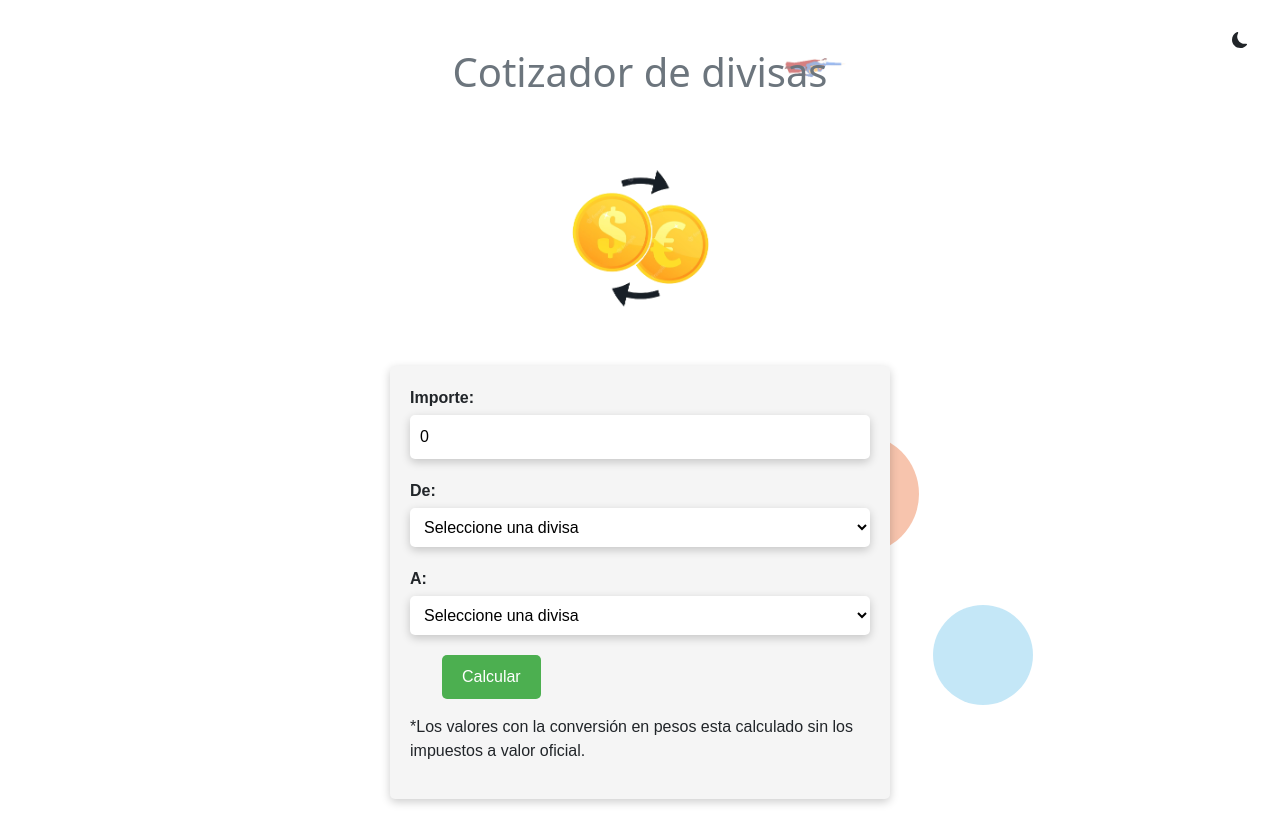
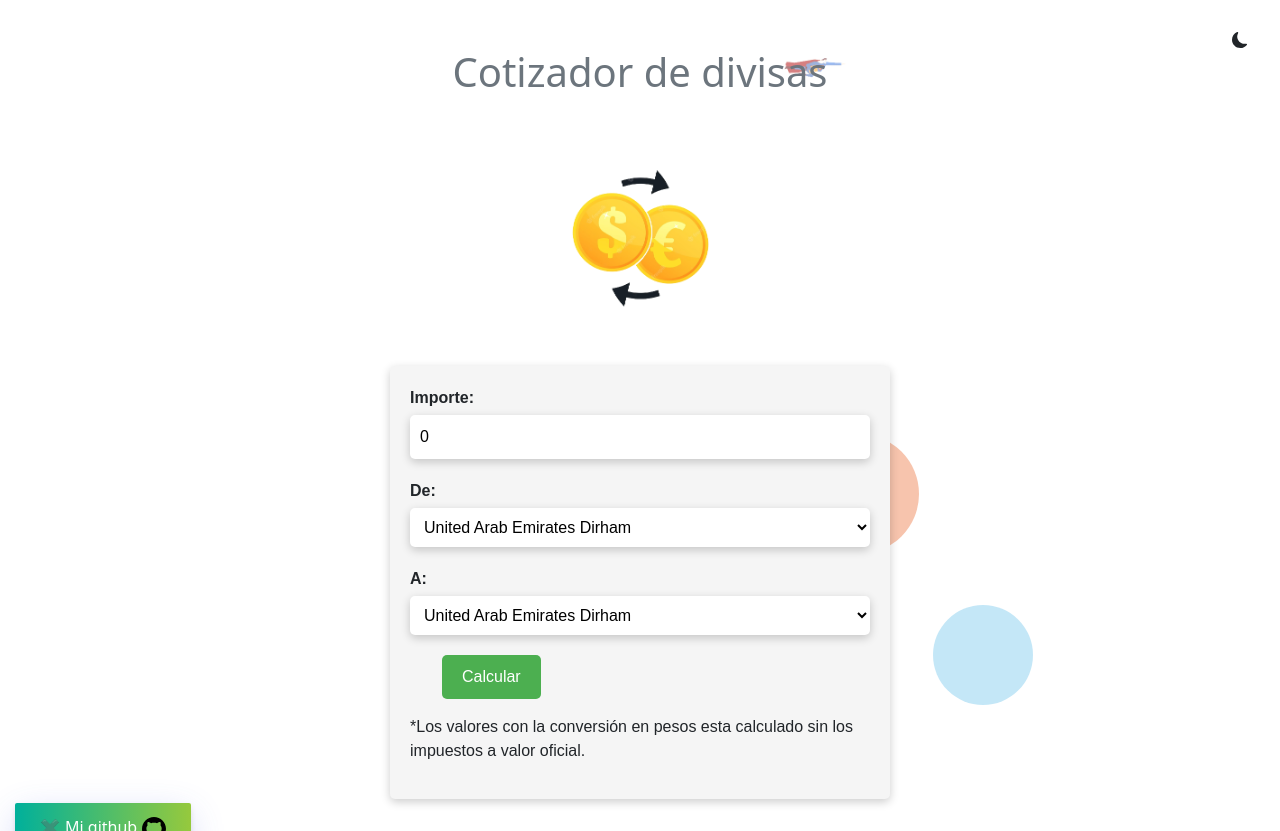
Before and after one commit to TomyReiv/primera-entrega-CoderHouse, a website: page index.html in a window 1280 px wide. Drawn offline with nearby package versions, Linux system fonts and the light colour scheme.

Commit message:
Entrega final
Uso de fetch en API de conversor de divisas

```diff
--- /dev/null
+++ b/currencies.js
@@ -0,0 +1,208 @@
+const currenciesList = {
+  AED: "United Arab Emirates Dirham",
+  AFN: "Afghan Afghani",
+  ALL: "Albanian Lek",
+  AMD: "Armenian Dram",
+  ANG: "NL Antillean Guilder",
+  AOA: "Angolan Kwanza",
+  ARS: "Argentine Peso",
+  AUD: "Australian Dollar",
+  AWG: "Aruban Florin",
+  AZN: "Azerbaijani Manat",
+  BAM: "Bosnia-Herzegovina Convertible Mark",
+  BBD: "Barbadian Dollar",
+  BDT: "Bangladeshi Taka",
+  BGN: "Bulgarian Lev",
+  BHD: "Bahraini Dinar",
+  BIF: "Burundian Franc",
+  BMD: "Bermudan Dollar",
+  BND: "Brunei Dollar",
+  BOB: "Bolivian Boliviano",
+  BRL: "Brazilian Real",
+  BSD: "Bahamian Dollar",
+  BTN: "Bhutanese Ngultrum",
+  BWP: "Botswanan Pula",
+  BYN: "Belarusian ruble",
+  BZD: "Belize Dollar",
+  CAD: "Canadian Dollar",
+  CDF: "Congolese Franc",
+  CHF: "Swiss Franc",
+  CLF: "Unidad de Fomento",
+  CLP: "Chilean Peso",
+  CNY: "Chinese Yuan",
+  COP: "Coombian Peso",
+  CRC: "Costa Rican Colón",
+  CUC: "Cuban Convertible Peso",
+  CUP: "Cuban Peso",
+  CVE: "Cape Verdean Escudo",
+  CZK: "Czech Republic Koruna",
+  DJF: "Djiboutian Franc",
+  DKK: "Danish Krone",
+  DOP: "Dominican Peso",
+  DZD: "Algerian Dinar",
+  EGP: "Egyptian Pound",
+  ERN: "Eritrean Nakfa",
+  ETB: "Ethiopian Birr",
+  EUR: "Euro",
+  FJD: "Fijian Dollar",
+  FKP: "Falkland Islands Pound",
+  GBP: "British Pound Sterling",
+  GEL: "Georgian Lari",
+  GGP: "Guernsey pound",
+  GHS: "Ghanaian Cedi",
+  GIP: "Gibraltar Pound",
+  GMD: "Gambian Dalasi",
+  GNF: "Guinean Franc",
+  GTQ: "Guatemalan Quetzal",
+  GYD: "Guyanaese Dollar",
+  HKD: "Hong Kong Dollar",
+  HNL: "Honduran Lempira",
+  HRK: "Croatian Kuna",
+  HTG: "Haitian Gourde",
+  HUF: "Hungarian Forint",
+  IDR: "Indonesian Rupiah",
+  ILS: "Israeli New Sheqel",
+  IMP: "Manx pound",
+  INR: "Indian Rupee",
+  IQD: "Iraqi Dinar",
+  IRR: "Iranian Rial",
+  ISK: "Icelandic Króna",
+  JEP: "Jersey pound",
+  JMD: "Jamaican Dollar",
+  JOD: "Jordanian Dinar",
+  JPY: "Japanese Yen",
+  KES: "Kenyan Shilling",
+  KGS: "Kyrgystani Som",
+  KHR: "Cambodian Riel",
+  KMF: "Comorian Franc",
+  KPW: "North Korean Won",
+  KRW: "South Korean Won",
+  KWD: "Kuwaiti Dinar",
+  KYD: "Cayman Islands Dollar",
+  KZT: "Kazakhstani Tenge",
+  LAK: "Laotian Kip",
+  LBP: "Lebanese Pound",
+  LKR: "Sri Lankan Rupee",
+  LRD: "Liberian Dollar",
+  LSL: "Lesotho Loti",
+  LTL: "Lithuanian Litas",
+  LVL: "Latvian Lats",
+  LYD: "Libyan Dinar",
+  MAD: "Moroccan Dirham",
+  MDL: "Moldovan Leu",
+  MGA: "Malagasy Ariary",
+  MKD: "Macedonian Denar",
+  MMK: "Myanma Kyat",
+  MNT: "Mongolian Tugrik",
+  MOP: "Macanese Pataca",
+  MRO: "Mauritanian ouguiya",
+  MUR: "Mauritian Rupee",
+  MVR: "Maldivian Rufiyaa",
+  MWK: "Malawian Kwacha",
+  MXN: "Mexican Peso",
+  MYR: "Malaysian Ringgit",
+  MZN: "Mozambican Metical",
+  NAD: "Namibian Dollar",
+  NGN: "Nigerian Naira",
+  NIO: "Nicaraguan Córdoba",
+  NOK: "Norwegian Krone",
+  NPR: "Nepalese Rupee",
+  NZD: "New Zealand Dollar",
+  OMR: "Omani Rial",
+  PAB: "Panamanian Balboa",
+  PEN: "Peruvian Nuevo Sol",
+  PGK: "Papua New Guinean Kina",
+  PHP: "Philippine Peso",
+  PKR: "Pakistani Rupee",
+  PLN: "Polish Zloty",
+  PYG: "Paraguayan Guarani",
+  QAR: "Qatari Rial",
+  RON: "Romanian Leu",
+  RSD: "Serbian Dinar",
+  RUB: "Russian Ruble",
+  RWF: "Rwandan Franc",
+  SAR: "Saudi Riyal",
+  SBD: "Solomon Islands Dollar",
+  SCR: "Seychellois Rupee",
+  SDG: "Sudanese Pound",
+  SEK: "Swedish Krona",
+  SGD: "Singapore Dollar",
+  SHP: "Saint Helena Pound",
+  SLL: "Sierra Leonean Leone",
+  SOS: "Somali Shilling",
+  SRD: "Surinamese Dollar",
+  STD: "São Tomé and Príncipe dobra",
+  SVC: "Salvadoran Colón",
+  SYP: "Syrian Pound",
+  SZL: "Swazi Lilangeni",
+  THB: "Thai Baht",
+  TJS: "Tajikistani Somoni",
+  TMT: "Turkmenistani Manat",
+  TND: "Tunisian Dinar",
+  TRY: "Turkish Lira",
+  TTD: "Trinidad and Tobago Dollar",
+  TWD: "New Taiwan Dollar",
+  TZS: "Tanzanian Shilling",
+  UAH: "Ukrainian Hryvnia",
+  UGX: "Ugandan Shilling",
+  USD: "US Dollar",
+  UYU: "Uruguayan Peso",
+  UZS: "Uzbekistan Som",
+  VEF: "Venezuelan Bolívar",
+  VND: "Vietnamese Dong",
+  VUV: "Vanuatu Vatu",
+  WST: "Samoan Tala",
+  XAF: "CFA Franc BEAC",
+  XAG: "Silver Ounce",
+  XAU: "Gold Ounce",
+  XCD: "East Caribbean Dollar",
+  XDR: "Special drawing rights",
+  XOF: "CFA Franc BCEAO",
+  XPF: "CFP Franc",
+  YER: "Yemeni Rial",
+  ZAR: "South African Rand",
+  ZWL: "Zimbabwean dollar",
+  ETH: "Ethereum",
+  BNB: "Binance",
+  SOL: "Solana",
+  DOT: "Polkadot",
+  AVAX: "Avalanche",
+  MATIC: "Matic Token",
+  LTC: "Litecoin",
+  ADA: "Cardano",
+};
+
+const desde = document.querySelector("#de");
+const hasta = document.querySelector("#a");
+
+for (const [key, value] of Object.entries(currenciesList)) {
+  let optionElement = document.createElement("option");
+  optionElement.value = key;
+  optionElement.text = value;
+  hasta.appendChild(optionElement);
+}
+for (const [key, value] of Object.entries(currenciesList)) {
+    let optionElement = document.createElement("option");
+    optionElement.value = key;
+    optionElement.text = value;
+    desde.appendChild(optionElement);
+  }
+
+
+for (let i = 0; i < desde.options.length; i++) {
+  let option = desde.options[i];
+
+  if (option.value === historial.base) {
+    option.selected = true;
+    break;
+  }
+}
+
+for (let i = 0; i < hasta.options.length; i++) {
+    let option = hasta.options[i];
+
+    if (option.value === historial.currencies) {
+      option.selected = true;
+      break;
+    }
+  }
--- a/index.html
+++ b/index.html
@@ -10,6 +10,11 @@
       rel="stylesheet"
       integrity="sha384-EVSTQN3/azprG1Anm3QDgpJLIm9Nao0Yz1ztcQTwFspd3yD65VohhpuuCOmLASjC"
       crossorigin="anonymous"
+    />
+    <link
+      rel="stylesheet"
+      type="text/css"
+      href="https://cdn.jsdelivr.net/npm/toastify-js/src/toastify.min.css"
     />
     <title>Document</title>
   </head>
@@ -33,7 +38,9 @@
       <div class="background-effect">
         <div class="bubble"></div>
         <div class="bubble"></div>
-        <div class="superman"><img src="superman-removebg-preview.png" alt=""></div>
+        <div class="superman">
+          <img src="superman-removebg-preview.png" alt="" />
+        </div>
       </div>
       <div class="container">
         <h1 class="mt-5 text-muted">Cotizador de divisas</h1>
@@ -57,28 +64,14 @@
         <div class="form-group">
           <label for="de">De:</label>
           <div class="input-container">
-            <select id="de" name="de" required>
-              <option value="">Seleccione una divisa</option>
-              <option value="USD">Dólares estadounidenses (USD)</option>
-              <option value="EUR">Euros (EUR)</option>
-              <option value="ARS">Peso argentino (ARS)</option>
-              <option value="GBP">Libras esterlinas (GBP)</option>
-              <option value="BRL">Real brasilero (BRL)</option>
-            </select>
+            <select id="de" name="de" required></select>
           </div>
         </div>
 
         <div class="form-group">
           <label for="a">A:</label>
           <div class="input-container">
-            <select id="a" name="a" required>
-              <option value="">Seleccione una divisa</option>
-              <option value="USD">Dólares estadounidenses (USD)</option>
-              <option value="EUR">Euros (EUR)</option>
-              <option value="ARS">Peso argentino (ARS)</option>
-              <option value="GBP">Libras esterlinas (GBP)</option>
-              <option value="BRL">Real brasilero (BRL)</option>
-            </select>
+            <select id="a" name="a" required></select>
           </div>
         </div>
 
@@ -93,11 +86,18 @@
       </form>
     </main>
 
-    <script src="main.js"></script>
+
+    <script src="https://unpkg.com/sweetalert/dist/sweetalert.min.js"></script>
     <script
       src="https://cdn.jsdelivr.net/npm/bootstrap@5.0.2/dist/js/bootstrap.bundle.min.js"
       integrity="sha384-MrcW6ZMFYlzcLA8Nl+NtUVF0sA7MsXsP1UyJoMp4YLEuNSfAP+JcXn/tWtIaxVXM"
       crossorigin="anonymous"
     ></script>
+    <script
+      type="text/javascript"
+      src="https://cdn.jsdelivr.net/npm/toastify-js"
+    ></script>
+    <script src="main.js"></script>
+    <script src="currencies.js"></script>
   </body>
 </html>
--- a/main.js
+++ b/main.js
@@ -1,55 +1,24 @@
+
+
 //Variables
 let importe = document.querySelector("#importe");
+let darkMode = false;
+let resultado;
 
 const cotizador = document.querySelector("#Cotizador");
 const error = document.querySelector("#error");
 const errorTotal = document.querySelector("#errorTotal");
 const darkModeButton = document.querySelector("#darkMode");
-let darkMode = false;
 const body = document.querySelector("body");
 const form = document.querySelector("#form");
 const respMensaje = document.querySelector("#resultado");
-let resultado;
 const storHistorial = JSON.parse(localStorage.getItem("Historial"));
 const historial = {
   importe: storHistorial?.importe || 0,
-  desde: storHistorial?.desde || "",
-  hasta: storHistorial?.hasta || "",
+  base: storHistorial?.base || "",
+  currencies: storHistorial?.currencies || "",
 };
 importe.value = historial.importe;
-
-const Monedas = {
-  peso: {
-    dolar: 0.00453,
-    euro: 0.00412,
-    real: 0.02289,
-    libra: 0.00364,
-  },
-  dolar: {
-    peso: 220.509,
-    euro: 0.90795,
-    real: 5.04665,
-    libra: 0.80357,
-  },
-  real: {
-    peso: 43.6637,
-    euro: 0.17979,
-    dolar: 19801,
-    libra: 15912,
-  },
-  libra: {
-    peso: 274.37,
-    euro: 1.12978,
-    real: 6.27932,
-    dolar: 1.24425,
-  },
-  euro: {
-    peso: 242.829,
-    libra: 0.88496,
-    real: 5.55747,
-    dolar: 1.10122,
-  },
-};
 
 //Respuesta
 const resp = (param, parm2) => {
@@ -81,81 +50,59 @@ const valNumero = (param) => {
 };
 
 //Funcion general
-//Evento click
+//Api Divisas
+
 cotizador.addEventListener("click", (e) => {
   e.preventDefault();
 
-  let importe = document.querySelector("#importe").value;
-  let desde = document.querySelector("#de").value;
-  let hasta = document.querySelector("#a").value;
+  let valueData;
+  let resRedondeado;
+  const currencies = document.querySelector("#a").value;
+  const base = document.querySelector("#de").value;
+  const importe = document.querySelector("#importe").value;
 
-  validar(importe, desde, hasta);
+  validar(importe, base, currencies);
   valNumero(importe);
 
-
-  const conversionRates = {
-    GBP: {
-      ARS: Monedas.libra.peso,
-      EUR: Monedas.libra.euro,
-      USD: Monedas.libra.dolar,
-      BRL: Monedas.libra.real
-    },
-    ARS: {
-      GBP: Monedas.peso.libra,
-      EUR: Monedas.peso.euro,
-      USD: Monedas.peso.dolar,
-      BRL: Monedas.peso.real
-    },
-    USD: {
-      ARS: Monedas.dolar.peso,
-      EUR: Monedas.dolar.euro,
-      GBP: Monedas.dolar.libra,
-      BRL: Monedas.dolar.real
-    },
-    EUR: {
-      ARS: Monedas.euro.peso,
-      GBP: Monedas.euro.libra,
-      USD: Monedas.euro.dolar,
-      BRL: Monedas.euro.real
-    },
-    BRL: {
-      ARS: Monedas.real.peso,
-      EUR: Monedas.real.euro,
-      USD: Monedas.real.dolar,
-      GBP: Monedas.real.libra
-    }
-  };
-
-  if (desde === "GBP" && conversionRates.GBP.hasOwnProperty(hasta)) {
-    resultado = importe * conversionRates.GBP[hasta];
-  }
-  if (desde === "USD" && conversionRates.USD.hasOwnProperty(hasta)) {
-    resultado = importe * conversionRates.USD[hasta];
-  }
-  if (desde === "ARS" && conversionRates.ARS.hasOwnProperty(hasta)) {
-    resultado = importe * conversionRates.ARS[hasta];
-  }
-  if (desde === "EUR" && conversionRates.EUR.hasOwnProperty(hasta)) {
-    resultado = importe * conversionRates.EUR[hasta];
-  }
-  if (desde === "BRL" && conversionRates.BRL.hasOwnProperty(hasta)) {
-    resultado = importe * conversionRates.BRL[hasta];
-  }
-
-
-  if (desde === hasta) {
+  if (base === currencies) {
     resultado = importe;
   }
 
-  let resRedondeado = (Math.floor(resultado * 100) / 100).toFixed(2);
+  if (base === "ARS" || currencies === "ARS") {
+    swal({
+      title: "Cuidado",
+      text: "Los valores son sin los impuestos, consulte los impuestos oficiales a la hora de hacer la conversion",
+      icon: "warning",
+      button: "Cancelar",
+    });
+  }
+
+  const API_KEY = "noUgT4wQTa8SIblN5fezTBC8PTd5eoulnhdNsTTf";
+  const url = `https://api.currencyapi.com/v3/latest?apikey=${API_KEY}&currencies=${currencies}&base_currency=${base}`;
+
+  fetch(url)
+    .then((response) => response.json())
+    .then((data) => {
+      for (var key in data.data) {
+        valueData = data.data[key].value;
+      }
+      resultado = importe * valueData;
+      resRedondeado = (Math.floor(resultado * 100) / 100).toFixed(2);
+      resp(currencies, resRedondeado);
+    })
+    .catch((error) => {
+      swal({
+        title: error,
+        text: "Intente nuevamente",
+        icon: "danger",
+        button: "Cancelar",
+      });
+    });
 
   historial.importe = importe;
-  historial.desde = desde;
-  historial.hasta = hasta;
-
+  historial.base = base;
+  historial.currencies = currencies;
   const storage = localStorage.setItem("Historial", JSON.stringify(historial));
-
-  resp(hasta, resRedondeado);
 });
 
 //darkMode
@@ -169,3 +116,27 @@ darkModeButton.addEventListener("click", () => {
     : form.classList.remove("darkMode");
   darkMode = !darkMode;
 });
+
+
+const tosty = (frase, destination, avatar, duration) => {
+  setTimeout( () => {
+    Toastify({
+    text: frase,
+    duration: 8000,
+    destination: destination,
+    newWindow: true,
+    close: true,
+    gravity: "bottom",
+    position: "left",
+    stopOnFocus: true,
+    style: {
+      background: "linear-gradient(to right, #00b09b, #96c93d)",
+    },
+    avatar: avatar,
+    onClick: function(){}
+  }).showToast();
+  }, duration);
+}
+
+tosty("Mi github", "https://github.com/TomyReiv", 'github.svg', 5000);
+tosty("Mi Linkedin" ,"https://www.linkedin.com/in/tomas-rave-38794025a/", 'linkedin.svg', 7000);
--- a/package.json
+++ b/package.json
@@ -1,5 +1,7 @@
 {
   "dependencies": {
-    "bootstrap-icons": "^1.10.4"
+    "bootstrap-icons": "^1.10.4",
+    "sweetalert": "^2.1.2",
+    "toastify-js": "^1.12.0"
   }
 }
```
Also changed, not shown: github.svg (added), linkedin.svg (added), 1 other file.
